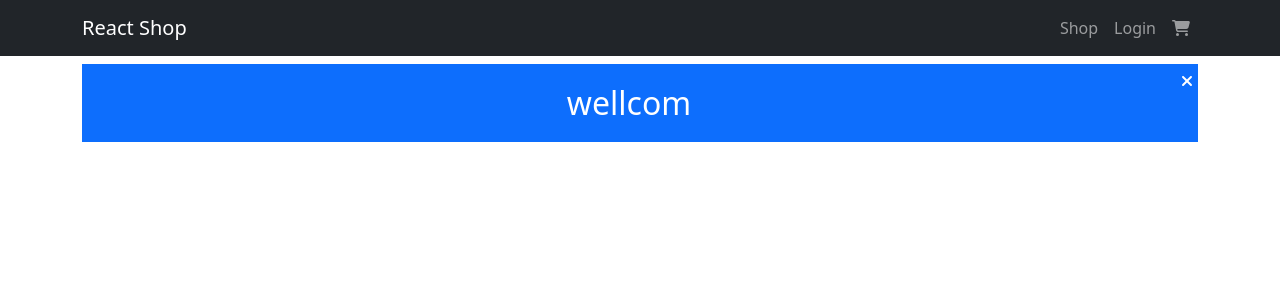
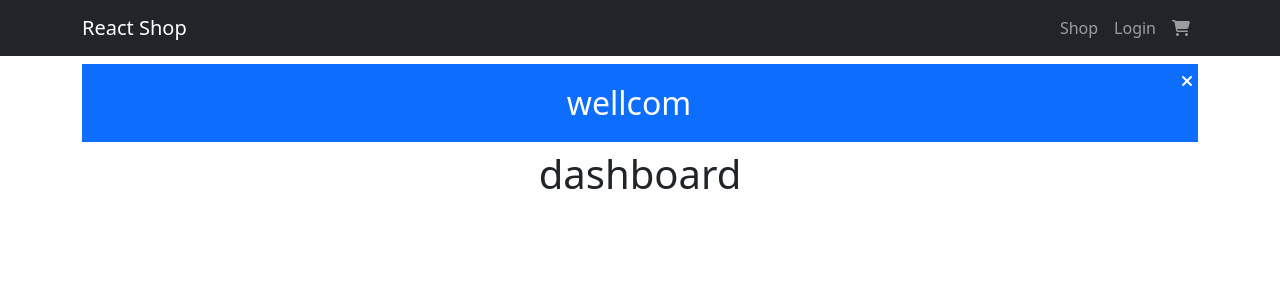
Before and after one commit to Mehdi-njfn/React-shop2, a React (Create React App) app: page /dashboard in a window 1280 px wide. Shown: the top 300 px of the page. Built offline with nearby package versions, Linux system fonts and the light colour scheme.

Commit message:
dashboard added

```diff
--- a/src/App.js
+++ b/src/App.js
@@ -9,6 +9,7 @@ import Well from './component/wellcomemsg';
 import Register from './pages/auth/register';
 import Login from './pages/auth/login';
 import Protect from './component/protect';
+import Dashboard from './pages/dashboard';
 function App() {
   return (
     <div className="App">
@@ -19,6 +20,7 @@ function App() {
           <Routes>
             <Route path='/' element={<Shop />}/>
             <Route path='/cart' element={<Protect component={<Cart />} />}/>
+            <Route path='/dashboard' element={<Dashboard />}/>
             <Route path='/register' element={<Register />}/>
             <Route path='/login' element={<Login />}/>
           </Routes>
--- /dev/null
+++ b/src/pages/dashboard.jsx
@@ -0,0 +1,16 @@
+import { useContext } from "react";
+import { shopContext } from "../context/shopContext";
+
+
+
+const Dashboard = () => {
+  const {isAuth} = useContext(shopContext);
+
+  return (
+    <>
+      <h1>dashboard</h1>
+    </>
+   );
+}
+
+export default Dashboard;
```
